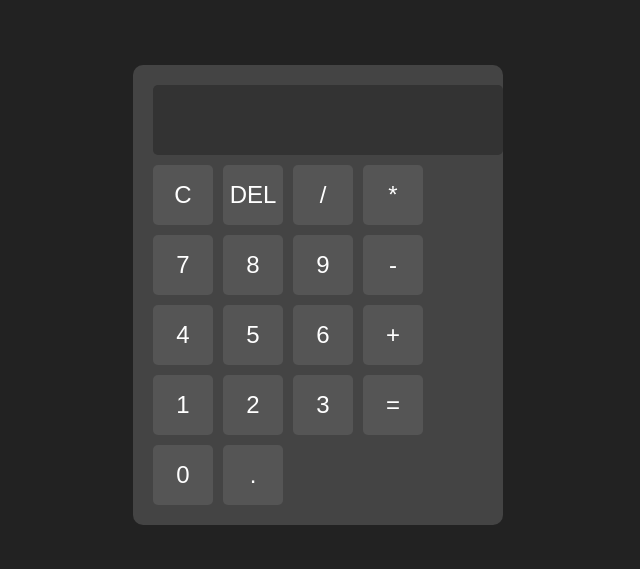
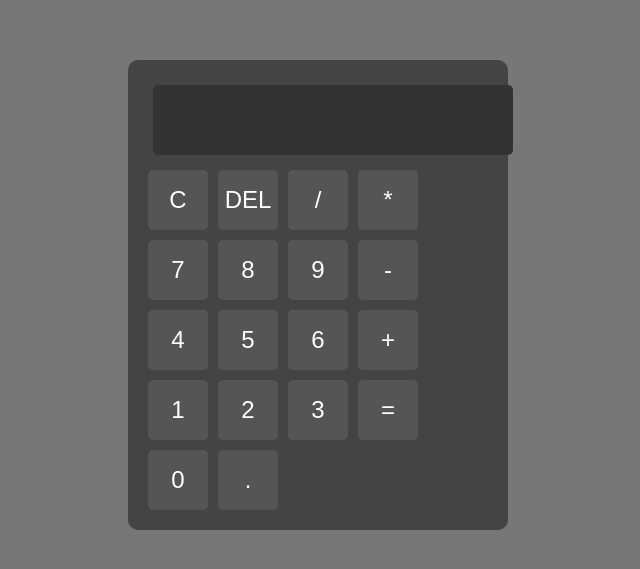
Before and after one commit to Samuel11s/Basic-calculator, a plain HTML site: page index.html in a window 1280 px wide. Shown: the part 105-674 px from the top of the page, without its empty margins (322-962 px from the left). Drawn offline with Linux system fonts and the light colour scheme.

Commit message:
Update style.css

```diff
--- a/style.css
+++ b/style.css
@@ -5,7 +5,7 @@ body {
     align-items: center;
     height: 100vh;
     margin: 0;
-    background-color: #222; /* Darker background color */
+    background-color: #777; /* Darker background color */
 }
 
 .calculator {
@@ -24,6 +24,7 @@ body {
     border: none;
     background-color: #333; /* Darker display background */
     color: white;
+    margin:5px;
 }
 
 .buttons {
@@ -34,7 +35,7 @@ body {
 }
 
 button {
-    width: 60px;
+    width: auto;
     height: 60px;
     font-size: 24px;
     border: none;
```
